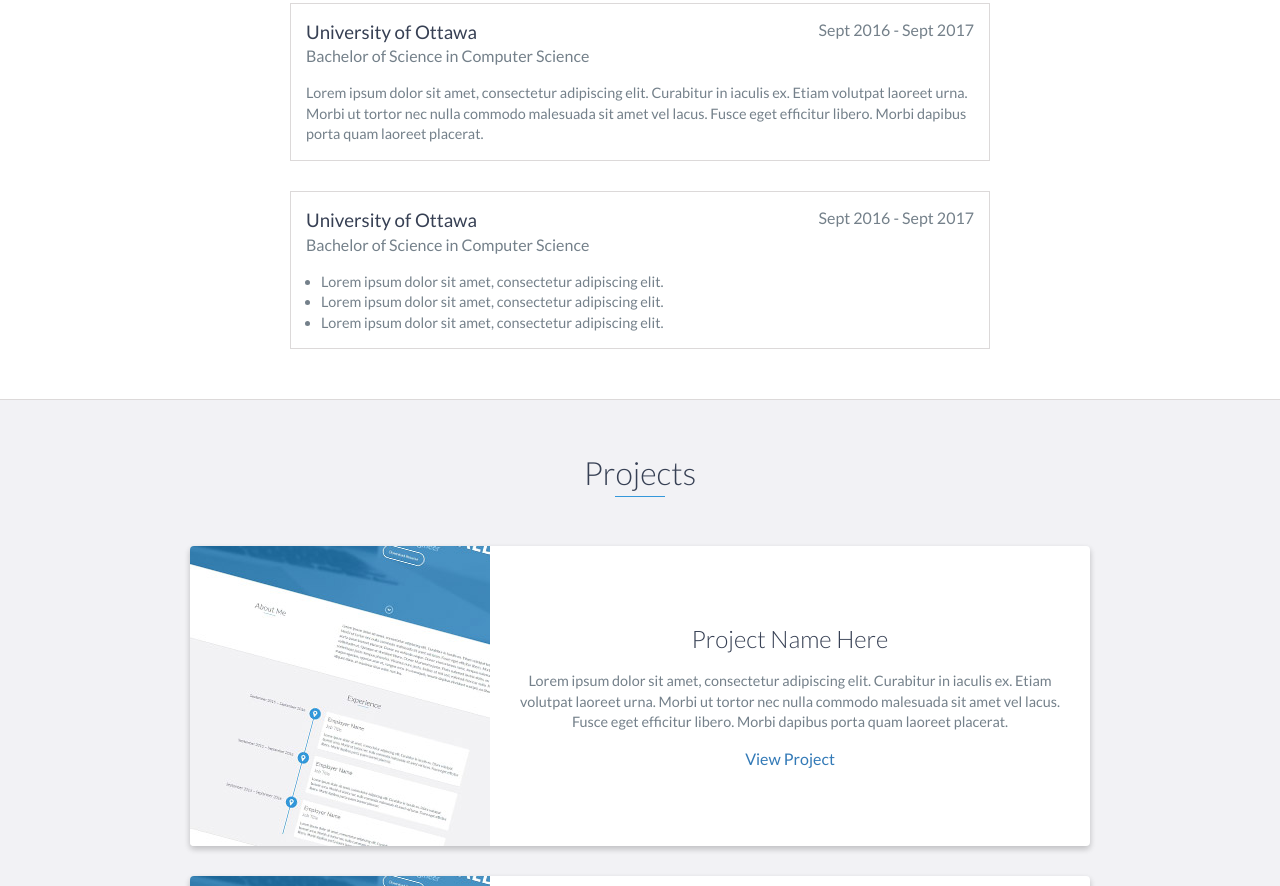
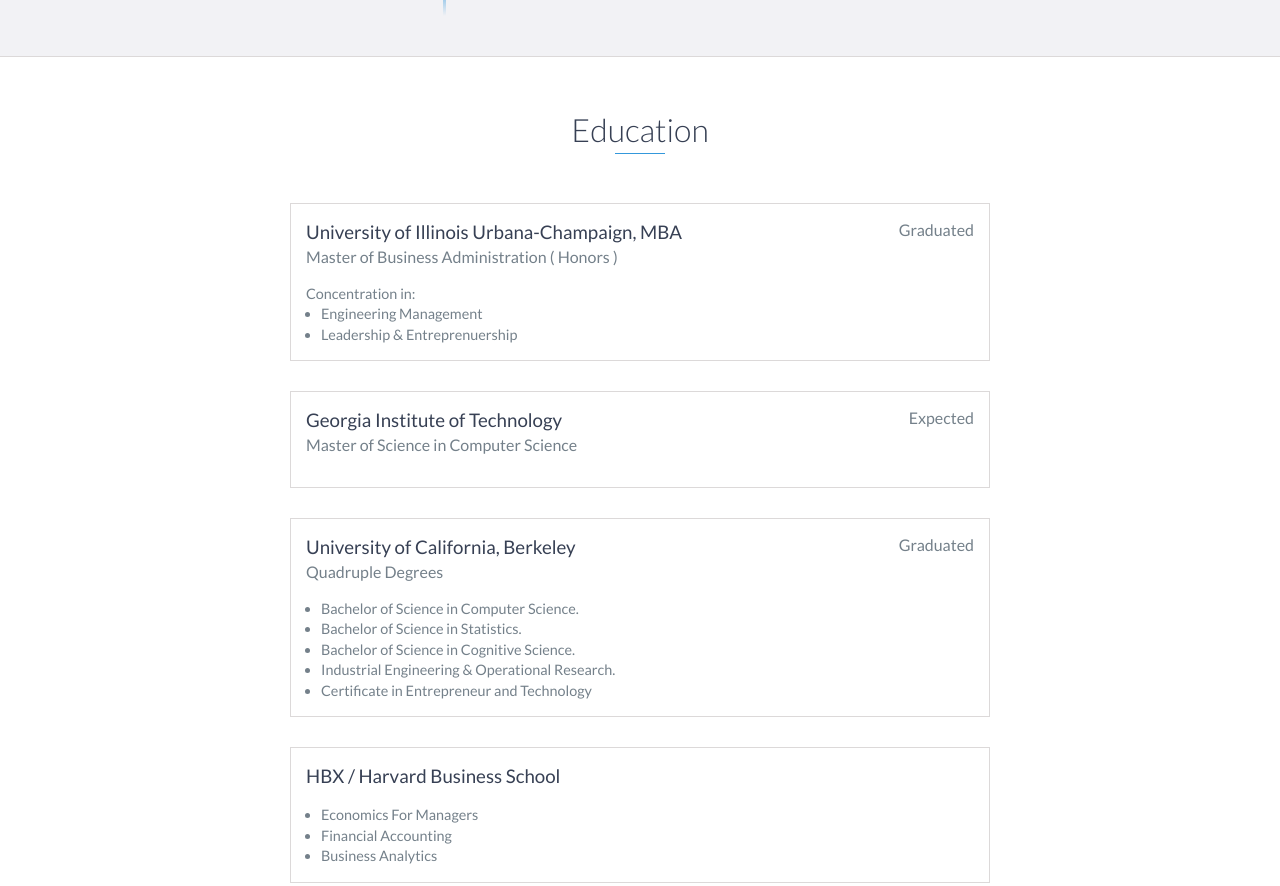
Before and after one commit to imranyousuf/imranyousuf.github.io, a website: page index.html in a window 1280 px wide. Shown: the part 2062-2948 px from the top of the page. Drawn offline with nearby package versions, Linux system fonts and the light colour scheme.

Commit message:
more edits required

```diff
--- a/index.html
+++ b/index.html
@@ -86,29 +86,39 @@
     <div id="experience" class="background-alt">
         <h2 class="heading">Experience</h2>
         <div id="experience-timeline">
-            <div data-date="September 2015 – September 2016">
-                <h3>Employer Name</h3>
-                <h4>Job Title</h4>
+            <div data-date="May 2015 – Present">
+                <h3>eBay Inc.</h3>
+                <h4>Engineering Leader - Software Engineer</h4>
                 <p>
                     Lorem ipsum dolor sit amet, consectetur adipiscing elit. Curabitur in iaculis ex. Etiam volutpat laoreet urna. Morbi ut tortor nec nulla commodo malesuada sit amet vel lacus. Fusce eget efficitur libero. Morbi dapibus porta quam laoreet placerat.
                 </p>
             </div>
 
-            <div data-date="September 2015 – September 2016">
-                <h3>Employer Name</h3>
-                <h4>Job Title</h4>
+            <div data-date="April 2013 – May 2016">
+                <h3>Infrastructure Services @ UC Berkeley</h3>
+                <h4>Systems Programmer & Adminstrator</h4>
                 <p>
                     Lorem ipsum dolor sit amet, consectetur adipiscing elit. Curabitur in iaculis ex. Etiam volutpat laoreet urna. Morbi ut tortor nec nulla commodo malesuada sit amet vel lacus. Fusce eget efficitur libero. Morbi dapibus porta quam laoreet placerat.
                 </p>
             </div>
 
-            <div data-date="September 2015 – September 2016">
-                <h3>Employer Name</h3>
-                <h4>Job Title</h4>
+            <div data-date="June 2012 – January 2015">
+                <h3>Chief Technology Officer & Co-Founder</h3>
+                <h4>Umbrella Inc.</h4>
                 <p>
                     Lorem ipsum dolor sit amet, consectetur adipiscing elit. Curabitur in iaculis ex. Etiam volutpat laoreet urna. Morbi ut tortor nec nulla commodo malesuada sit amet vel lacus. Fusce eget efficitur libero. Morbi dapibus porta quam laoreet placerat.
                 </p>
             </div>
+
+            <div data-date="February 2009 – March 2013">
+                <h3>Senior Software Developer</h3>
+                <h4>Aurtho Ltd Co.</h4>
+                <p>
+                    Lorem ipsum dolor sit amet, consectetur adipiscing elit. Curabitur in iaculis ex. Etiam volutpat laoreet urna. Morbi ut tortor nec nulla commodo malesuada sit amet vel lacus. Fusce eget efficitur libero. Morbi dapibus porta quam laoreet placerat.
+                </p>
+            </div>
+
+
         </div>
     </div>
     <!-- End #experience -->
@@ -116,34 +126,75 @@
     <div id="education">
         <h2 class="heading">Education</h2>
         <div class="education-block">
-            <h3>University of Ottawa</h3>
-            <span class="education-date">Sept 2016 - Sept 2017</span>
-            <h4>Bachelor of Science in Computer Science</h4>
-            <p>
-                Lorem ipsum dolor sit amet, consectetur adipiscing elit. Curabitur in iaculis ex. Etiam volutpat laoreet urna. Morbi ut tortor nec nulla commodo malesuada sit amet vel lacus. Fusce eget efficitur libero. Morbi dapibus porta quam laoreet placerat.
-            </p>
+            <h3> University of Illinois Urbana-Champaign, MBA</h3>
+            <span class="education-date">Graduated</span>
+            <h4>Master of Business Administration ( Honors )</h4>
+            <p>Concentration in:</p>
+            <ul>
+                <li>
+                    Engineering Management
+                </li>
+                <li>
+                    Leadership & Entreprenuership
+                </li>
+            </ul>
         </div>
         <!-- End .education-block -->
 
         <div class="education-block">
-            <h3>University of Ottawa</h3>
-            <span class="education-date">Sept 2016 - Sept 2017</span>
-            <h4>Bachelor of Science in Computer Science</h4>
+            <h3>Georgia Institute of Technology</h3>
+            <span class="education-date">Expected</span>
+            <h4>Master of Science in Computer Science</h4>
+        </div>
+        <!-- End .education-block -->
+
+
+        <div class="education-block">
+            <h3> University of California, Berkeley</h3>
+            <span class="education-date">Graduated</span>
+            <h4>Quadruple Degrees</h4>
             <ul>
                 <li>
-                    Lorem ipsum dolor sit amet, consectetur adipiscing elit.
+                    Bachelor of Science in Computer Science.
                 </li>
                 <li>
-                    Lorem ipsum dolor sit amet, consectetur adipiscing elit.
+                    Bachelor of Science in Statistics.
                 </li>
                 <li>
-                    Lorem ipsum dolor sit amet, consectetur adipiscing elit.
+                    Bachelor of Science in Cognitive Science.
+                </li>
+                <li>
+                    Industrial Engineering & Operational Research.
+                </li>
+                <li>
+                   Certificate in Entrepreneur and Technology
                 </li>
             </ul>
         </div>
         <!-- End .education-block -->
-    </div>
-    <!-- End #education -->
+
+
+
+        <div class="education-block">
+            <h3>HBX / Harvard Business School</h3>
+            <span class="education-date"></span>
+            <h4></h4>
+
+            <ul>
+                <li>
+                    Economics For Managers
+                </li>
+                <li>
+                    Financial Accounting
+                </li>
+                <li>
+                    Business Analytics
+                </li>
+            </ul>
+        </div>
+        <!-- End .education-block -->
+
+
 
     <div id="projects" class="background-alt">
         <h2 class="heading">Projects</h2>
```
Also changed, not shown: images/lead-bg.jpg.
